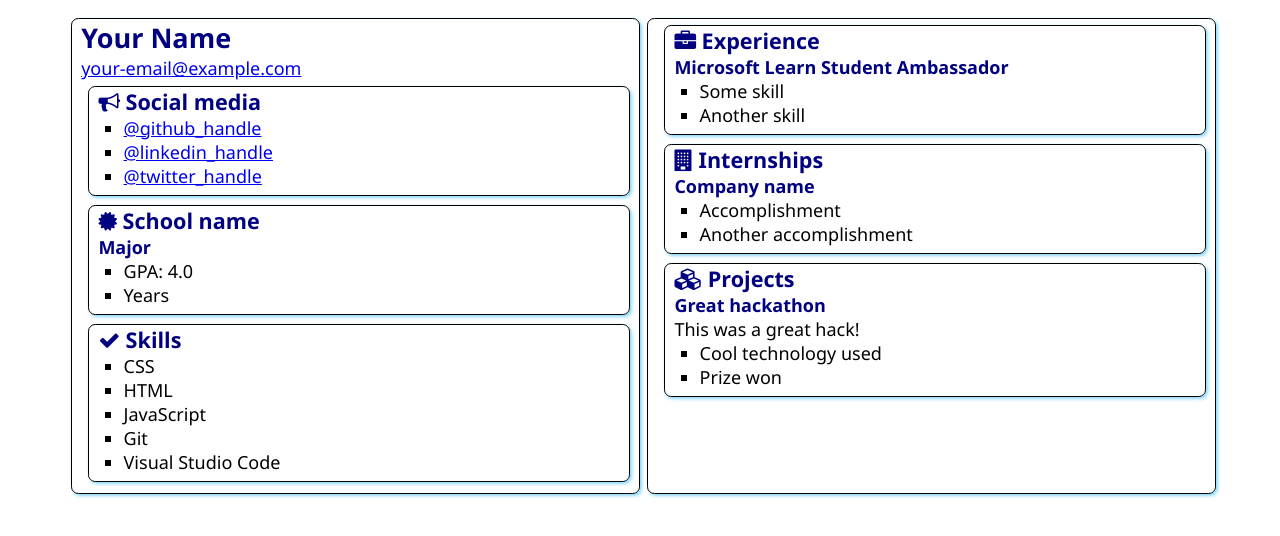
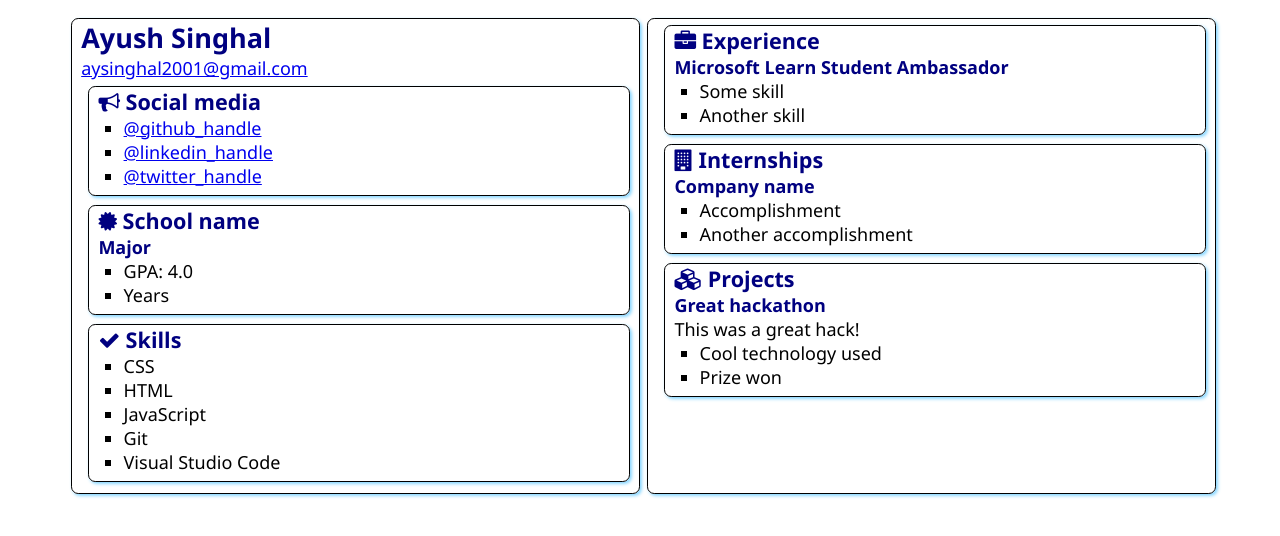
Before and after one commit to aysinghal2001/SATechnicalOnboarding, a plain HTML site: page src/index.html in a window 1280 px wide. Drawn offline with Linux system fonts and the light colour scheme.

Commit message:
Added name and email id

```diff
--- a/src/index.html
+++ b/src/index.html
@@ -12,8 +12,8 @@
 <body>
     <main>
         <article class="box">
-            <h1>Your Name</h1>
-            <div><a href="mailto:your.email@example.com">your-email@example.com</a></div>
+            <h1>Ayush Singhal</h1>
+            <div><a href="mailto:aysinghal2001@gmail.com">aysinghal2001@gmail.com</a></div>
 
             <section class="box">
                 <h2>
```
